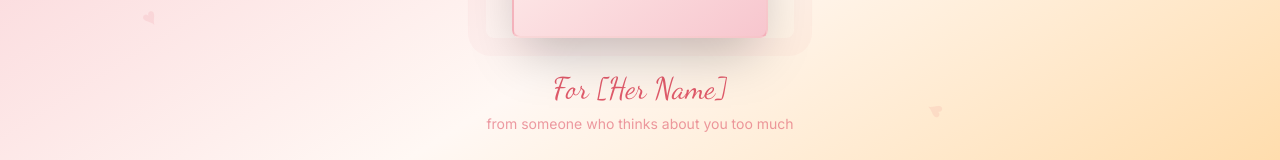
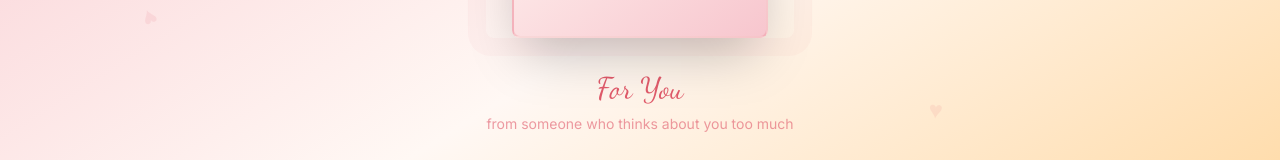
Before and after one commit to sDash151/Valentine, a Next.js app: page /entrance in a window 1280 px wide. Shown: the part 386-546 px from the top of the page. Built offline with nearby package versions, Linux system fonts and the light colour scheme; no server answers.

Commit message:
fixing entrance page

```diff
--- a/app/entrance/page.tsx
+++ b/app/entrance/page.tsx
@@ -1,13 +1,26 @@
 'use client';
 
-import { useState } from 'react';
+import { useState, useEffect } from 'react';
 import { motion, AnimatePresence } from 'framer-motion';
 import { useRouter } from 'next/navigation';
 
 export default function EntrancePage() {
   const [isOpened, setIsOpened] = useState(false);
   const [showMessage, setShowMessage] = useState(false);
+  const [userNickname, setUserNickname] = useState('');
   const router = useRouter();
+
+  // Fetch user nickname from settings
+  useEffect(() => {
+    fetch('/api/settings')
+      .then(res => res.json())
+      .then(data => {
+        if (data.success && data.data) {
+          setUserNickname(data.data.user_nickname || 'You');
+        }
+      })
+      .catch(() => setUserNickname('You'));
+  }, []);
 
   const handleEnvelopeClick = () => {
     setIsOpened(true);
@@ -110,7 +123,7 @@ export default function EntrancePage() {
                 className="space-y-2"
               >
                 <p className="font-script text-3xl text-deep-rose">
-                  For [Her Name]
+                  For {userNickname || 'You'}
                 </p>
                 <p className="text-sm text-deep-rose/60 font-sans">
                   from someone who thinks about you too much
@@ -149,7 +162,7 @@ export default function EntrancePage() {
                     className="space-y-6"
                   >
                     <p className="font-serif text-2xl text-deep-rose leading-relaxed">
-                      Hi [Her Name],
+                      Hi {userNickname || 'there'},
                     </p>
                     <p className="font-serif text-lg text-deep-rose/80 leading-relaxed">
                       this is not a website.
```
